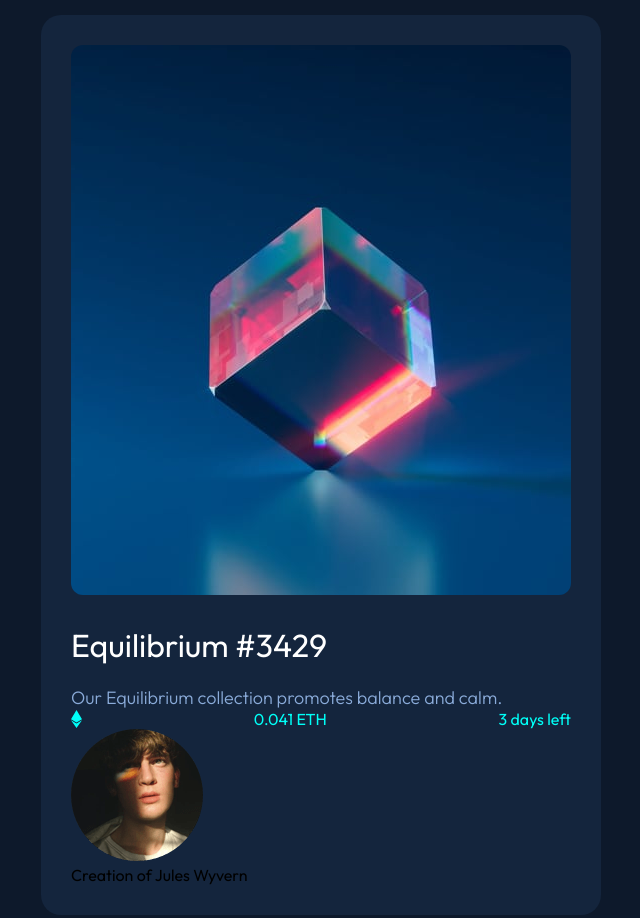
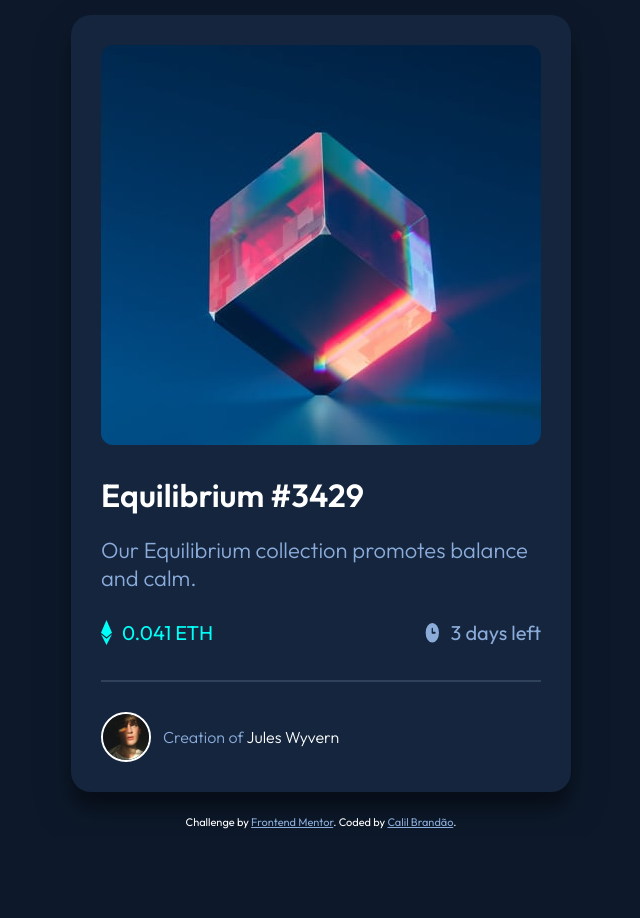
Before and after one commit to CBrandsDev/NFT-Preview-Card-Component-Main, a plain HTML site: page index.html in a window 1280 px wide. Shown: the top 918 px of the page, without its empty margins (319-959 px from the left). After the commit the page ends 837 px from the top, so only its background shows below. Drawn offline with Linux system fonts and the light colour scheme.

Commit message:
finalmodifications

```diff
--- a/assets/css/style.css
+++ b/assets/css/style.css
@@ -7,6 +7,7 @@
 body {
     background-color: hsl(217, 54%, 11%);
     font-family: 'Outfit';
+    color: white;
 }
 
 main {
@@ -24,22 +25,40 @@ main {
 
 .card {
     display: table-column;
-    max-width: 600px;
+    max-width: 500px;
     overflow: hidden;
     border-radius: 20px;
     margin: 15px;
     background-color: hsl(216, 50%, 16%);
+    box-shadow: rgba(0, 0, 0, 0.3) 0px 19px 38px, rgba(0, 0, 0, 0.22) 0px 15px 12px;
 }
-.imgs {
+.card-img {
     display: flex;
     align-items: center;
     justify-content: center;
     border-radius: 12px;
     overflow: hidden;
     margin: 30px;
-    width: 500px;
-    height: 550px;
+    max-width: 100vw;
+    max-height: 50vh;
+    cursor: pointer;
 }
+.overlay {
+    position: absolute;
+	width: 440px;
+	height: 50%;
+	border-radius: 12px;
+	display: flex;
+	justify-content: center;
+	align-items: center;
+	opacity: 0;
+}
+.overlay:hover {
+    background-color: hsl(178, 100%, 50%) ;
+    opacity: 0.7;
+    transition: all 0.3s ease-in-out;
+}
+
 .info {
     padding: 30px;
     padding-top: 0;
@@ -47,20 +66,73 @@ main {
 .title {
     color: white;
     padding-bottom: 16px;
-    font-weight: 400;
+    font-weight: 600;
+    cursor: pointer;
 }
+h1:hover {
+    color: hsl(178, 100%, 50%);
+    transition: all 0.3s ease-in-out;
+}
+
 .description {
-    font-size: 18px;
+    font-size: 22px;
     font-weight: 300;
     padding-top: 5px;
     color: hsl(215, 51%, 70%);
     display: flex;
     align-items: center;
 }
-
-.price {
+.information {
+    padding-top: 28px;
     display: flex;
     align-items: center;
     justify-content: space-between;
+}
+.price {
+    font-size: 20px;
+    display: flex;
     color: hsl(178, 100%, 50%);
+    object-fit: contain;
+    gap: 10px;
 }
+.timeremaining {
+    font-size: 20px;
+    color: hsl(215, 51%, 70%);
+    display: flex;
+    object-fit: contain;
+    gap: 10px;
+}
+.eth {
+
+}
+.line {
+    display: flex;
+    justify-content: center;
+    align-items: center;
+    height: 2px;
+    margin-top: 35px;
+    background-color: hsl(215, 32%, 27%);
+}
+.creation {
+    padding-top: 30px;
+    font-weight: 300;
+    display: flex;
+    align-items: center;
+    gap: 12px;
+    color: hsl(215, 51%, 70%);
+}
+.crtphoto {
+    width: 50px;
+    border: solid white;
+    border-radius: 70px;
+    border-width: 2px;
+
+}
+.creator {
+    color: white;
+    cursor: pointer;
+}
+a:hover {
+    color: hsl(178, 100%, 50%);
+    transition: all 0.3s ease-in-out;
+}
--- a/index.html
+++ b/index.html
@@ -17,22 +17,30 @@
 <body>
   <main>
     <div class="card">
-      <picture class="imgs">
+      <div class="card-img">
         <img src="./assets/images/image-equilibrium.jpg" alt="equilibrium">
-
-      </picture>
+        <div class="overlay">
+          <div class="overlaybg"></div>
+          <img class="viewicon" src="./assets/images/icon-view.svg" alt="view">
+        </div>
+      </div>
       <div class="info">
         <h1 class="title">Equilibrium #3429</h1>
         <p class="description">Our Equilibrium collection promotes balance and calm.</p>
+        <div class="information">
         <div class="price">
-          <img src="./assets/images/icon-ethereum.svg" alt="">
-          <p>0.041 ETH</p>
-          <p class="timeremaining">3 days left</p>
+          <img class="eth" src="./assets/images/icon-ethereum.svg" alt="ethereumicon">
+          <p>0.041 ETH</p></div>
+          <div class="timeremaining">
+          <img class="clock" src="./assets/images/icon-clock.svg" alt="">
+          <p>3 days left</p>
           </div>
+        </div>
+        <div class="line"></div>
           <div class="creation">
-            <img src="./assets/images/image-avatar.png" alt="">
-            <p>Creation of Jules Wyvern</p></div>
-      </div>
+            <img class="crtphoto" src="./assets/images/image-avatar.png" alt="creatorphoto">
+            <p>Creation of <a class="creator">Jules Wyvern</a></p>
+          </div>
     </div>
   </main>
   <div class="attribution">
```
Also changed, not shown: design/screenshot.png (added), 3 other files.
